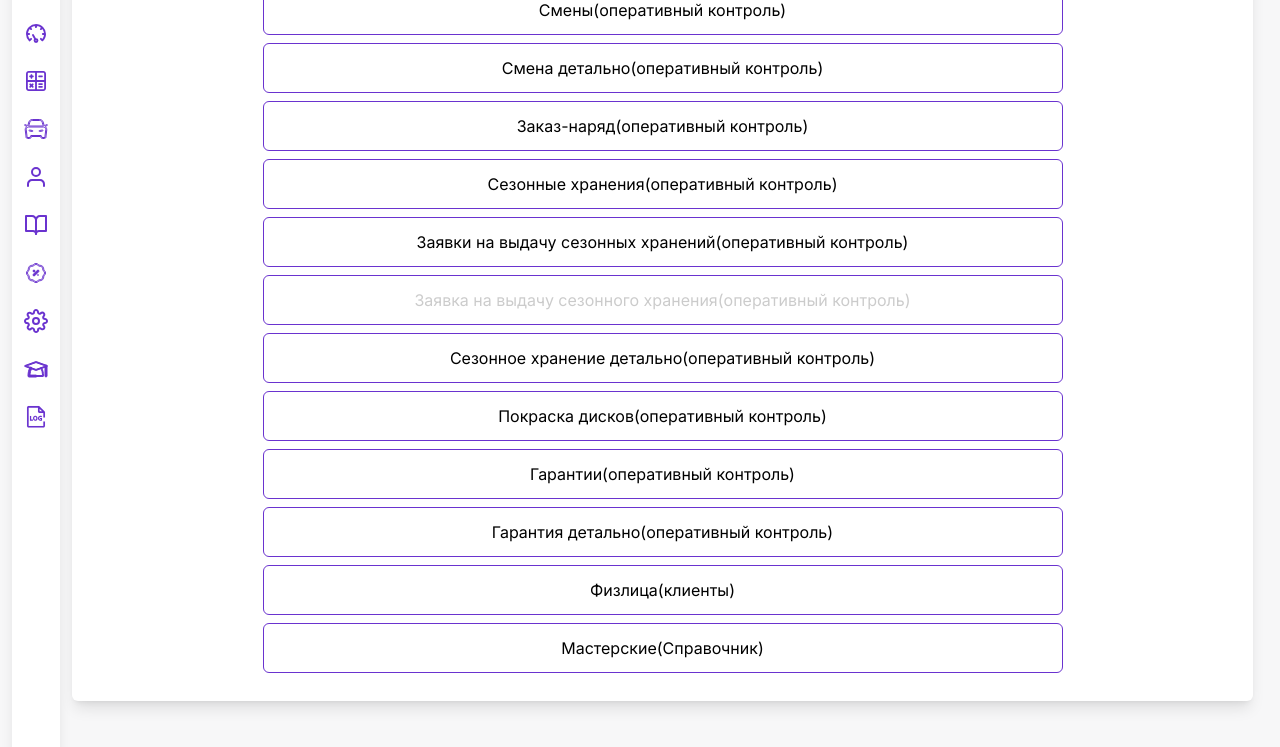
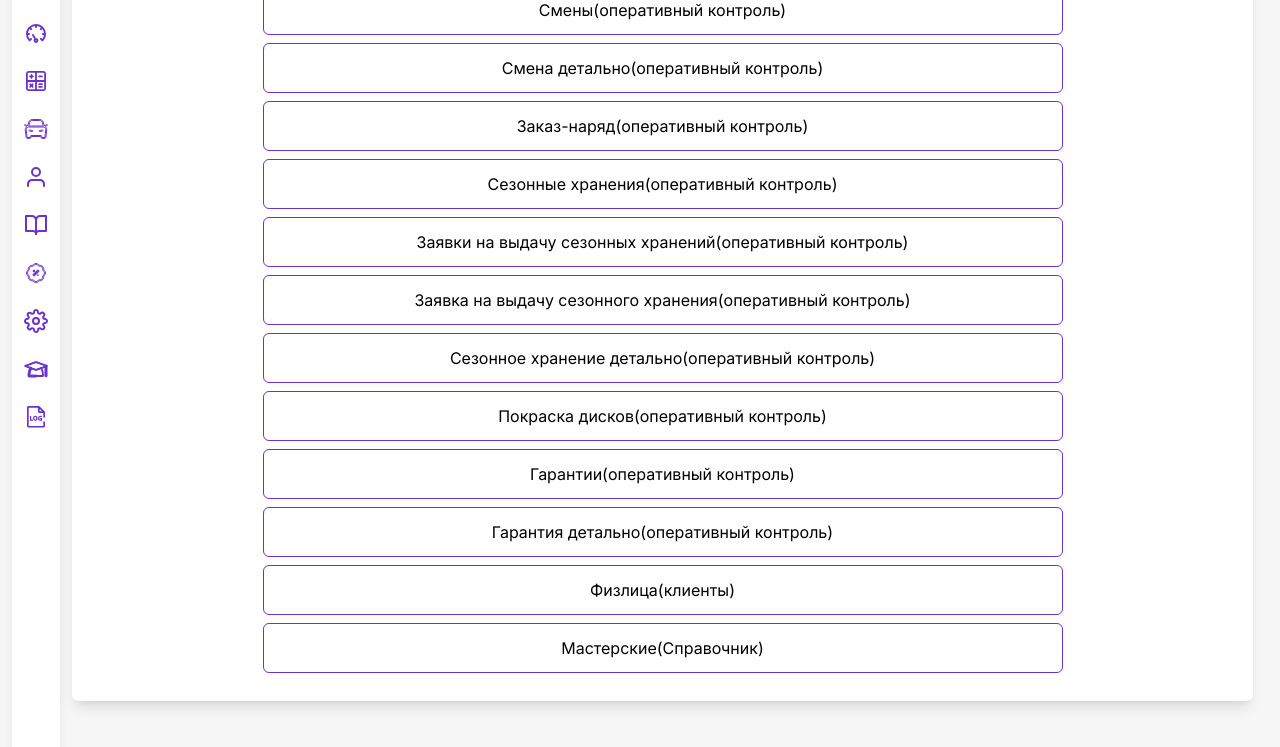
Before and after one commit to Artiom-Work/pit-pos, a website: page index.html in a window 1280 px wide. Shown: the part 195-942 px from the top of the page. Drawn offline with Linux system fonts and the light colour scheme.

Commit message:
unlock link to application-storage-card page on index.html

```diff
--- a/index.html
+++ b/index.html
@@ -591,7 +591,7 @@
 				</li>
 
 				<li class="mb-2 border-1 rounded-md border-pitpos-700">
-					<a class="px-2 w-full min-h-12 text-center inline-flex items-center justify-center duration-300 hover:bg-pitpos-700 hover:text-white hover:rounded-md active:brightness-80 has-disabled:opacity-20 has-disabled:pointer-events-none disabled "
+					<a class="px-2 w-full min-h-12 text-center inline-flex items-center justify-center duration-300 hover:bg-pitpos-700 hover:text-white hover:rounded-md active:brightness-80 has-disabled:opacity-20 has-disabled:pointer-events-none"
 						href="./op-control-application-storage-card.html">
 						Заявка на выдачу сезонного хранения(оперативный контроль)
 					</a>
```
